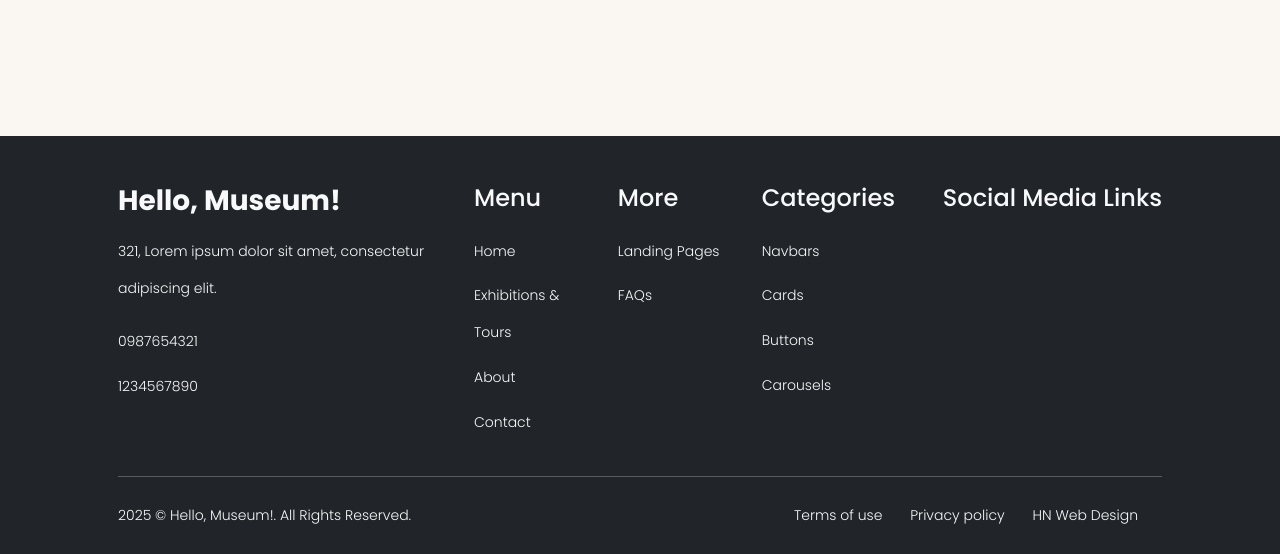
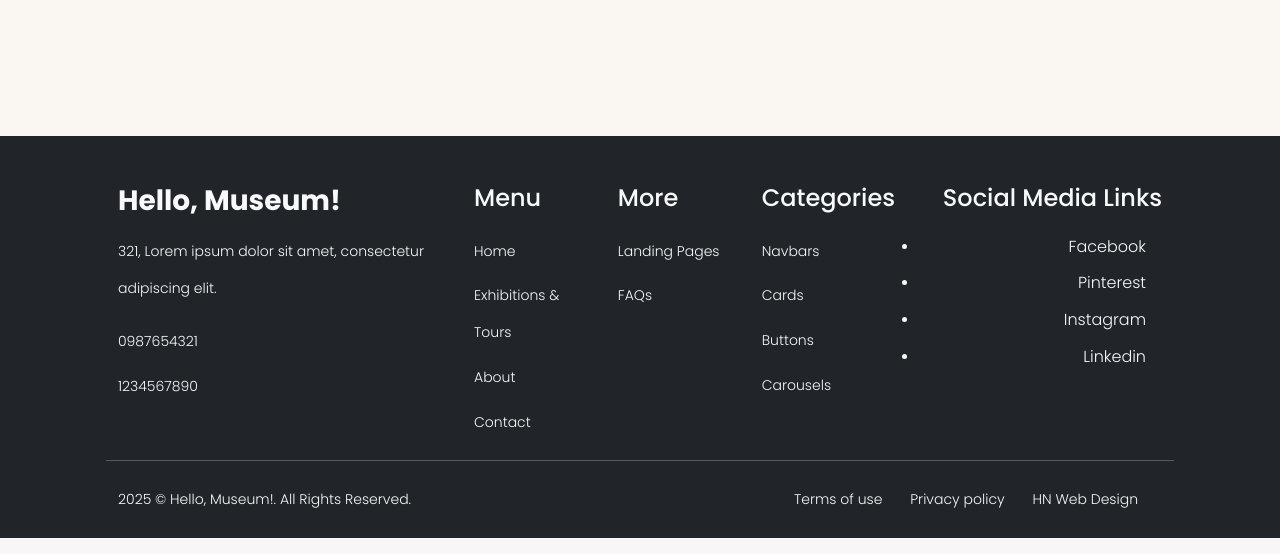
Before and after one commit to holly558/Dynamic-php-menu, a PHP site: page /index.php in a window 1280 px wide. Shown: the part 1060-1614 px from the top of the page. Run offline with PHP 8.4, Linux system fonts and the light colour scheme.

Commit message:
Update footer.php
Updated social media links in footer to use list format.

```diff
--- a/hellomuseum/footer.php
+++ b/hellomuseum/footer.php
@@ -33,16 +33,15 @@
           <li class="py-1">Carousels</li>
         </ul>
       </div>
-      <div class="col-6 col-lg-3 text-lg-end">
+     <div class="col-6 col-lg-3 text-lg-end">
         <h4>Social Media Links</h4>
-        <div class="social-media pt-2">
-          <a href="#" class="text-light fs-2 me-3"><i class="bi bi-facebook"></i></a>
-          <a href="#" class="text-light fs-2 me-3"><i class="bi bi-pinterest"></i></a>
-          <a href="#" class="text-light fs-2 me-3"><i class="bi bi-instagram"></i></a>
-          <a href="#" class="text-light fs-2"><i class="bi bi-linkedin"></i></a>
-        </div>
+        <ul class="social-media pt-2 ps-0 ms-0">
+          <li><a href="#" class="text-light fs-6 text-decoration-none p-0 ms-0 me-3">Facebook</a></li>
+          <li><a href="#" class="text-light fs-6 me-3 text-decoration-none ms-0 me-3">Pinterest</a></li>
+          <li><a href="#" class="text-light fs-6 me-3 text-decoration-none ms-0 me-3">Instagram</a></li>
+          <li><a href="#" class="text-light fs-6 text-decoration-none ms-0 me-3">Linkedin</a></li>
+        </ul>
       </div>
-    </div>
     <hr>
     <div class="d-sm-flex justify-content-between py-1">
       <p class="text-center">2025 © Hello, Museum!. All Rights Reserved. </p>
```
